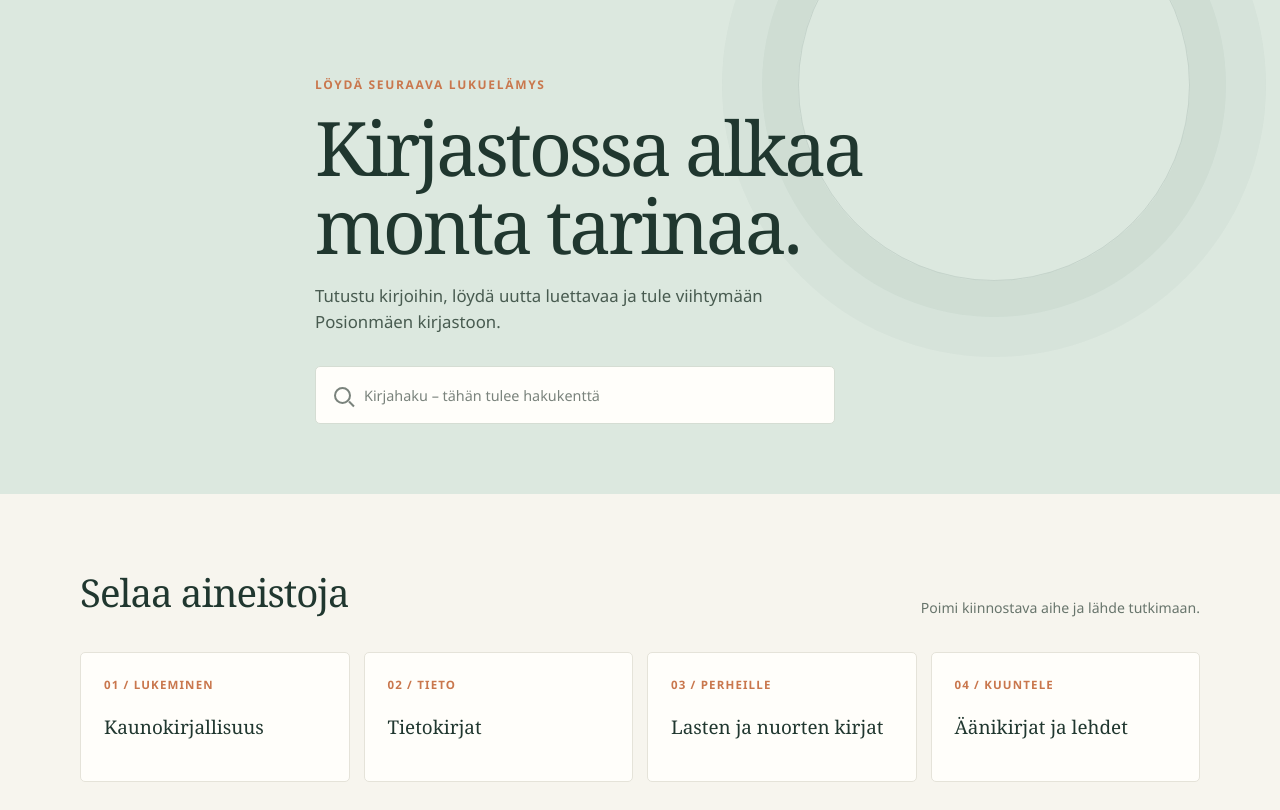
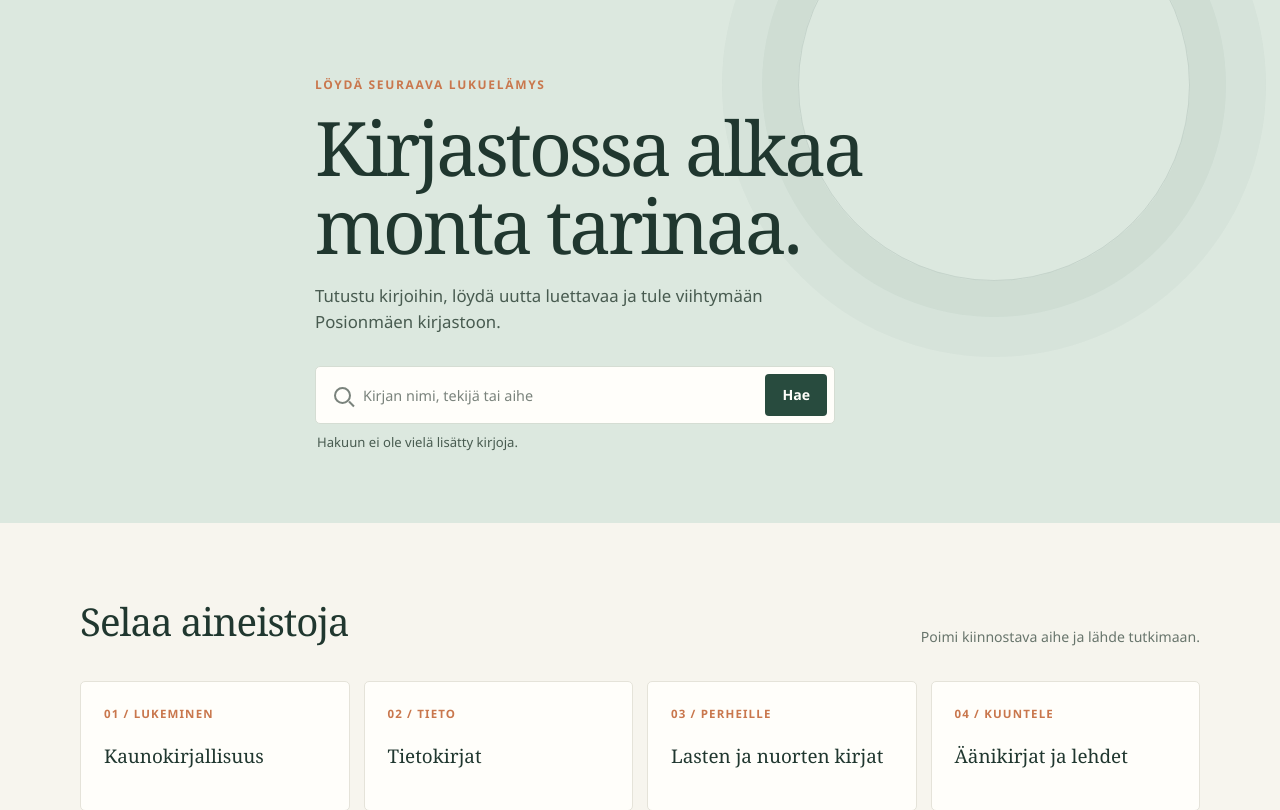
Before and after one commit to aapomak/Nettikirjasto, a PHP site: page / in a window 1280 px wide. Shown: the part 128-938 px from the top of the page. Run offline with PHP 8.4, Linux system fonts and the light colour scheme.

Commit message:
Haku ja ehdotus toiminnot

```diff
--- a/src/index.html
+++ b/src/index.html
@@ -9,6 +9,7 @@
       content="Posionmäen kirjaston verkkokirjasto – löydä luettavaa ja tutustu kirjaston palveluihin."
     />
     <title>Posionmäen kirjasto – Nettikirjasto</title>
+    <script src="toiminto.js" defer></script>
   </head>
   <body>
     <div class="topline">Tervetuloa lukemisen äärelle</div>
@@ -40,10 +41,42 @@
             Tutustu kirjoihin, löydä uutta luettavaa ja tule viihtymään
             Posionmäen kirjastoon.
           </p>
-          <div class="search-placeholder" aria-label="Kirjahaku paikan varaus">
-            <span class="search-icon" aria-hidden="true"></span>
-            <span>Kirjahaku – tähän tulee hakukenttä</span>
-          </div>
+          <form class="search-form" id="book-search-form" role="search">
+            <label class="visually-hidden" for="book-search">
+              Hae kirjan nimellä, tekijällä tai aiheella
+            </label>
+            <div class="search-control">
+              <span class="search-icon" aria-hidden="true"></span>
+              <input
+                id="book-search"
+                name="q"
+                type="search"
+                placeholder="Kirjan nimi, tekijä tai aihe"
+                autocomplete="off"
+                role="combobox"
+                aria-autocomplete="list"
+                aria-haspopup="listbox"
+                aria-controls="search-suggestions"
+                aria-expanded="false"
+              />
+              <button type="submit">Hae</button>
+            </div>
+            <ul
+              class="search-suggestions"
+              id="search-suggestions"
+              role="listbox"
+              aria-label="Hakuehdotukset"
+              hidden
+            ></ul>
+            <p class="search-status" id="search-status" aria-live="polite">              Hakuun ei ole vielä lisätty kirjoja.
+            </p>
+            <section
+              class="search-results"
+              id="search-results"
+              aria-label="Haun tulokset"
+              hidden
+            ></section>
+          </form>
         </div>
       </section>
 
--- a/src/style.css
+++ b/src/style.css
@@ -162,21 +162,82 @@
         font-size: 1.05rem;
       }
 
-      .search-placeholder {
+      .search-form {
+        position: relative;
+        width: min(520px, 100%);
+      }
+
+      [hidden] {
+        display: none !important;
+      }
+
+      .search-control {
         display: flex;
         align-items: center;
-        gap: 13px;
-        width: min(520px, 100%);
         min-height: 58px;
-        padding: 0 18px;
+        padding: 0 7px 0 18px;
         border: 1px solid #d5ddd3;
         border-radius: 5px;
         background: var(--white);
-        color: #7a837c;
+      }
+
+      .search-control:focus-within {
+        border-color: var(--green);
+        box-shadow: 0 0 0 3px rgb(40 75 62 / 12%);
+      }
+
+      .search-control input {
+        width: 100%;
+        min-width: 0;
+        min-height: 54px;
+        padding: 0 12px;
+        border: 0;
+        outline: 0;
+        background: transparent;
+        color: var(--ink);
+        font: inherit;
         font-size: 0.9rem;
       }
 
+      .search-control input::placeholder {
+        color: #7a837c;
+        opacity: 1;
+      }
+
+      .search-control button {
+        min-height: 42px;
+        padding: 0 17px;
+        border: 0;
+        border-radius: 4px;
+        background: var(--green);
+        color: var(--white);
+        cursor: pointer;
+        font: inherit;
+        font-size: 0.88rem;
+        font-weight: 600;
+      }
+
+      .search-control button:hover {
+        background: #1d392f;
+      }
+
+      .search-control button:focus-visible,
+      .search-suggestion:focus-visible {
+        outline: 3px solid var(--orange);
+        outline-offset: 2px;
+      }
+
+      .visually-hidden {
+        position: absolute;
+        width: 1px;
+        height: 1px;
+        overflow: hidden;
+        clip: rect(0, 0, 0, 0);
+        white-space: nowrap;
+      }
+
       .search-icon {
+        flex: 0 0 17px;
         width: 17px;
         height: 17px;
         border: 2px solid #7a837c;
@@ -191,6 +252,79 @@
         transform: rotate(45deg);
         background: #7a837c;
         content: "";
+      }
+
+      .search-suggestions {
+        position: absolute;
+        z-index: 2;
+        top: calc(100% - 1px);
+        right: 0;
+        left: 0;
+        max-height: 280px;
+        margin: 0;
+        padding: 5px;
+        overflow-y: auto;
+        border: 1px solid #d5ddd3;
+        border-radius: 0 0 5px 5px;
+        background: var(--white);
+        box-shadow: 0 8px 18px rgb(32 55 47 / 12%);
+        list-style: none;
+      }
+
+      .search-suggestion {
+        display: block;
+        width: 100%;
+        padding: 10px 12px;
+        border: 0;
+        border-radius: 3px;
+        background: transparent;
+        color: var(--ink);
+        cursor: pointer;
+        font: inherit;
+        text-align: left;
+      }
+
+      .search-suggestion:hover,
+      .search-suggestion[aria-selected="true"] {
+        background: var(--green-light);
+      }
+
+      .search-suggestion small {
+        display: block;
+        color: var(--muted);
+        font-size: 0.78rem;
+      }
+
+      .search-status {
+        margin: 8px 2px 0;
+        color: #485b50;
+        font-size: 0.82rem;
+      }
+
+      .search-results {
+        display: grid;
+        gap: 8px;
+        margin-top: 12px;
+      }
+
+      .search-result {
+        padding: 12px 14px;
+        border: 1px solid #d5ddd3;
+        border-radius: 4px;
+        background: var(--white);
+      }
+
+      .search-result h2 {
+        margin: 0 0 2px;
+        font-family: var(--serif);
+        font-size: 1rem;
+        font-weight: 500;
+      }
+
+      .search-result p {
+        margin: 0;
+        color: var(--muted);
+        font-size: 0.82rem;
       }
 
       .section {
--- a/src/toiminto.js
+++ b/src/toiminto.js
@@ -0,0 +1,204 @@
+
+// Hakutoiminto, joka etsii kirjoja niiden nimen, tekijän tai aiheen perusteella.
+const books = [
+  // Tähän lisätään kirjoja, muodossa: { title, author, category }.
+  { title: "Harakan elämä", author: "Niko Harakka", category: "Romaani" },
+  { title: "Mäentie", author: "Aapo Mäkinen", category: "Romaani" },
+  { title: "Suomen historia", author: "Mustafa Omar", category: "Historia" },
+  { title: "Matematiikan kauheudet", author: "Samu Posio", category: "Tietokirja" },
+];
+
+const form = document.getElementById("book-search-form");
+const input = document.getElementById("book-search");
+const suggestions = document.getElementById("search-suggestions");
+const status = document.getElementById("search-status");
+const results = document.getElementById("search-results");
+
+let activeSuggestion = -1;
+
+function normalize(value) {
+  return value
+    .normalize("NFD")
+    .replace(/[\u0300-\u036f]/g, "")
+    .toLocaleLowerCase("fi")
+    .trim();
+}
+
+function getBookFields(book) {
+  return [book.title, book.author, book.category].filter(Boolean);
+}
+
+function findBooks(query) {
+  const searchTerm = normalize(query);
+
+  return books.filter((book) =>
+    getBookFields(book).some((field) => normalize(field).includes(searchTerm)),
+  );
+}
+
+function closeSuggestions() {
+  suggestions.hidden = true;
+  input.setAttribute("aria-expanded", "false");
+  input.removeAttribute("aria-activedescendant");
+  activeSuggestion = -1;
+}
+
+function setActiveSuggestion(index) {
+  const options = suggestions.querySelectorAll('[role="option"]');
+
+  if (!options.length) {
+    return;
+  }
+
+  activeSuggestion = (index + options.length) % options.length;
+  options.forEach((option, optionIndex) => {
+    const isActive = optionIndex === activeSuggestion;
+    option.setAttribute("aria-selected", String(isActive));
+
+    if (isActive) {
+      input.setAttribute("aria-activedescendant", option.id);
+      option.scrollIntoView({ block: "nearest" });
+    }
+  });
+}
+
+function renderSuggestions(matches) {
+  suggestions.textContent = "";
+  activeSuggestion = -1;
+
+  matches.slice(0, 6).forEach((book, index) => {
+    const option = document.createElement("li");
+    const title = document.createElement("span");
+    const details = document.createElement("small");
+
+    option.className = "search-suggestion";
+    option.id = `search-suggestion-${index}`;
+    option.setAttribute("role", "option");
+    option.setAttribute("aria-selected", "false");
+    title.textContent = book.title;
+    details.textContent = [book.author, book.category]
+      .filter(Boolean)
+      .join(" · ");
+    option.append(title, details);
+    option.addEventListener("click", () => selectBook(book));
+    suggestions.append(option);
+  });
+
+  suggestions.hidden = matches.length === 0;
+  input.setAttribute("aria-expanded", String(matches.length > 0));
+}
+
+function renderResults(matches) {
+  results.textContent = "";
+
+  matches.forEach((book) => {
+    const article = document.createElement("article");
+    const title = document.createElement("h2");
+    const details = document.createElement("p");
+
+    article.className = "search-result";
+    title.textContent = book.title;
+    details.textContent = [book.author, book.category]
+      .filter(Boolean)
+      .join(" · ");
+    article.append(title, details);
+    results.append(article);
+  });
+
+  results.hidden = matches.length === 0;
+}
+
+function submitSearch() {
+  const query = input.value.trim();
+
+  closeSuggestions();
+  renderResults([]);
+
+  if (!query) {
+    status.textContent = books.length
+      ? "Kirjoita kirjan nimi, tekijä tai aihe."
+      : "Hakuun ei ole vielä lisätty kirjoja.";
+    return;
+  }
+
+  if (books.length === 0) {
+    status.textContent = "Kirjoja ei ole vielä lisätty hakuun.";
+    return;
+  }
+
+  const matches = findBooks(query);
+  renderResults(matches);
+  status.textContent = matches.length
+    ? `Löytyi ${matches.length} ${matches.length === 1 ? "kirja" : "kirjaa"}.`
+    : "Hakusanalla ei löytynyt Kirjoja.";
+}
+
+function selectBook(book) {
+  input.value = book.title;
+  submitSearch();
+  input.focus();
+}
+
+input.addEventListener("input", () => {
+  const query = input.value.trim();
+  renderResults([]);
+
+  if (!query) {
+    closeSuggestions();
+    status.textContent = books.length
+      ? "Kirjoita kirjan nimi, tekijä tai aihe."
+      : "Hakuun ei ole vielä lisätty kirjoja.";
+    return;
+  }
+
+  if (books.length === 0) {
+    closeSuggestions();
+    status.textContent = "Kirjoja ei ole vielä lisätty hakuun.";
+    return;
+  }
+
+  const matches = findBooks(query);
+  renderSuggestions(matches);
+  status.textContent = matches.length
+    ? `${Math.min(matches.length, 6)} hakuehdotusta.`
+    : "Hakusanalla ei löytynyt Kirjoja.";
+});
+
+input.addEventListener("keydown", (event) => {
+  if (event.key === "ArrowDown" && !suggestions.hidden) {
+    event.preventDefault();
+    setActiveSuggestion(activeSuggestion + 1);
+  } else if (event.key === "ArrowUp" && !suggestions.hidden) {
+    event.preventDefault();
+    setActiveSuggestion(
+      activeSuggestion < 0
+        ? suggestions.querySelectorAll('[role="option"]').length - 1
+        : activeSuggestion - 1,
+    );
+  } else if (
+    event.key === "Enter" &&
+    activeSuggestion >= 0 &&
+    !suggestions.hidden
+  ) {
+    event.preventDefault();
+    const option = suggestions.querySelectorAll('[role="option"]')[
+      activeSuggestion
+    ];
+    option.click();
+  } else if (event.key === "Escape") {
+    closeSuggestions();
+  }
+});
+
+form.addEventListener("submit", (event) => {
+  event.preventDefault();
+  submitSearch();
+});
+
+document.addEventListener("click", (event) => {
+  if (!form.contains(event.target)) {
+    closeSuggestions();
+  }
+});
+
+// Haku koodin loppu.
```
